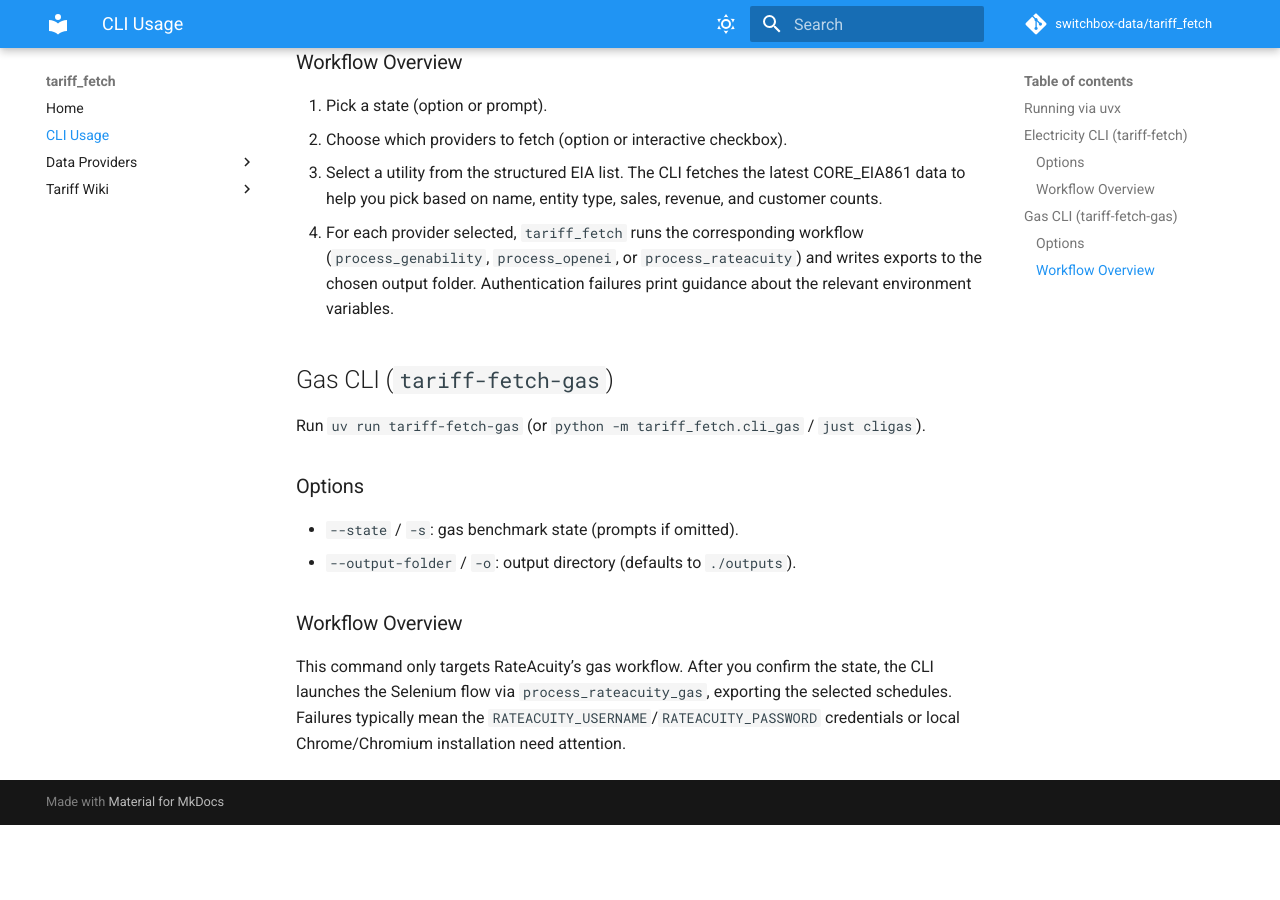
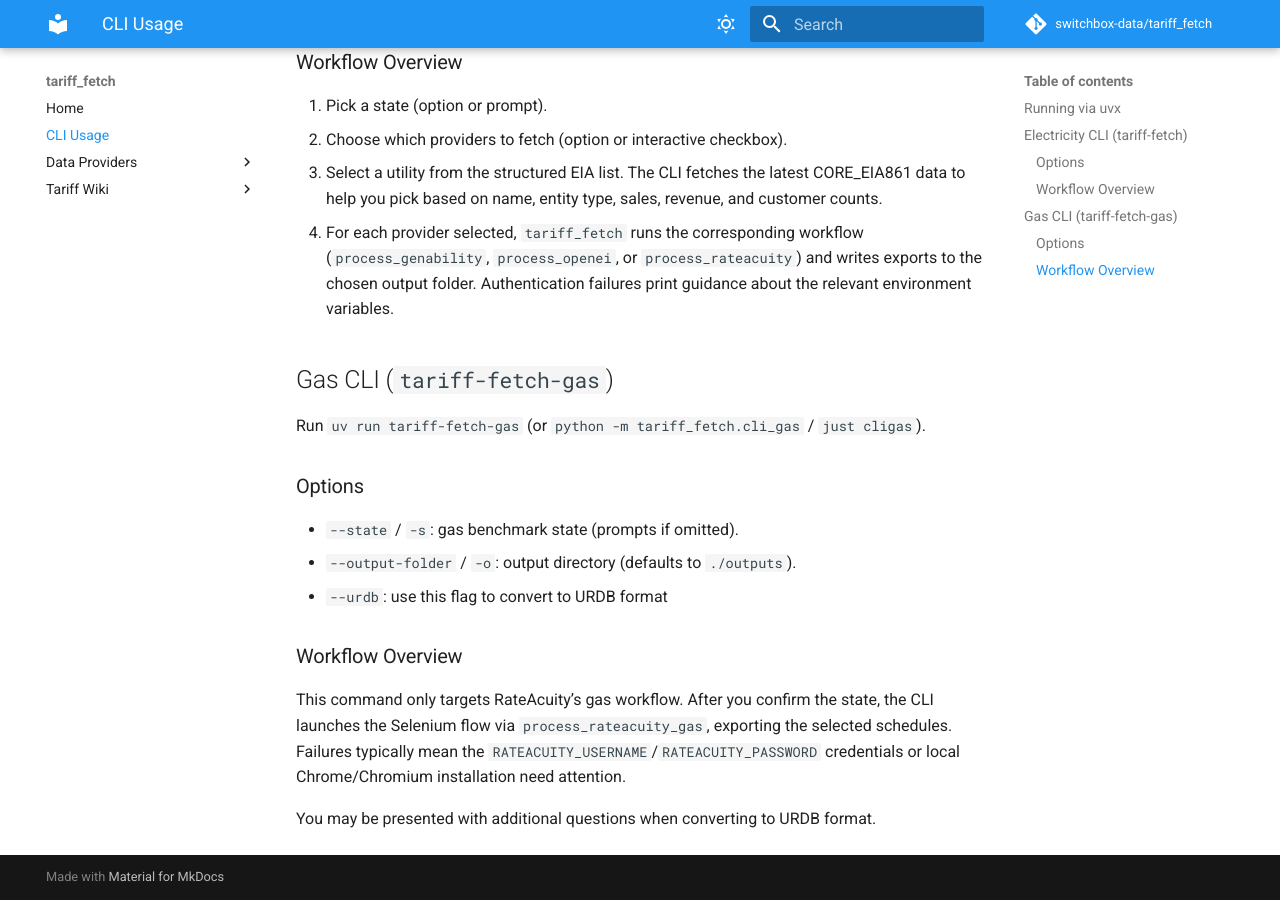
Before and after one commit to switchbox-data/tariff_fetch, an MkDocs documentation site: the page built from docs/cli-usage.md, in a window 1280 px wide and 900 px high, scrolled down 830 px. Built offline with MkDocs 1.6.1 and Material for MkDocs 9.7.7, drawn with Linux system fonts in a browser that asks for light colours; comment, search, counter and statistics services are not loaded; before the commit the page ends 1655 px from its top, so only the background shows below that.

Commit message:
update documentation

```diff
--- a/docs/cli-usage.md
+++ b/docs/cli-usage.md
@@ -39,7 +39,10 @@ Run `uv run tariff-fetch-gas` (or `python -m tariff_fetch.cli_gas` / `just cliga
 
 - `--state` / `-s`: gas benchmark state (prompts if omitted).
 - `--output-folder` / `-o`: output directory (defaults to `./outputs`).
+- `--urdb`: use this flag to convert to URDB format
 
 ### Workflow Overview
 
 This command only targets RateAcuity’s gas workflow. After you confirm the state, the CLI launches the Selenium flow via `process_rateacuity_gas`, exporting the selected schedules. Failures typically mean the `RATEACUITY_USERNAME`/`RATEACUITY_PASSWORD` credentials or local Chrome/Chromium installation need attention.
+
+You may be presented with additional questions when converting to URDB format.
```
